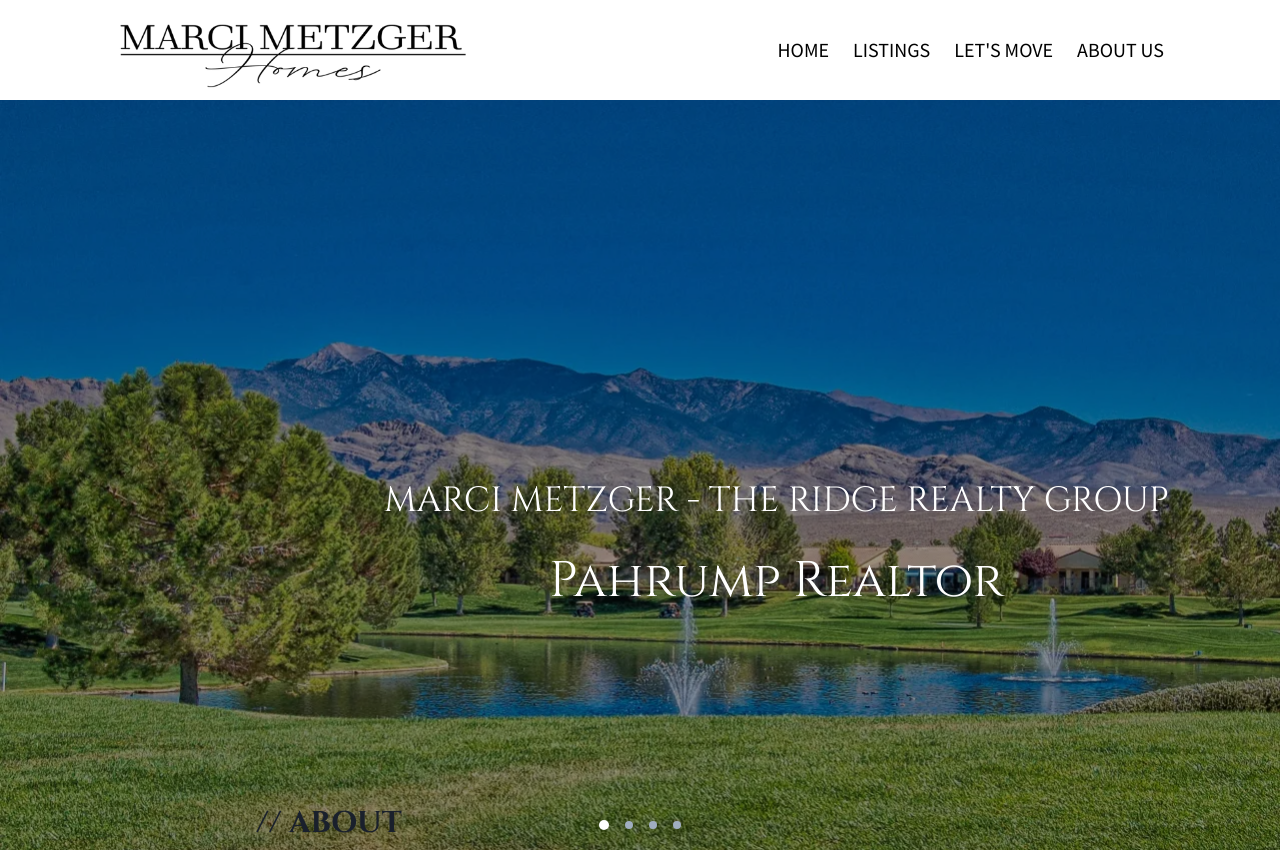
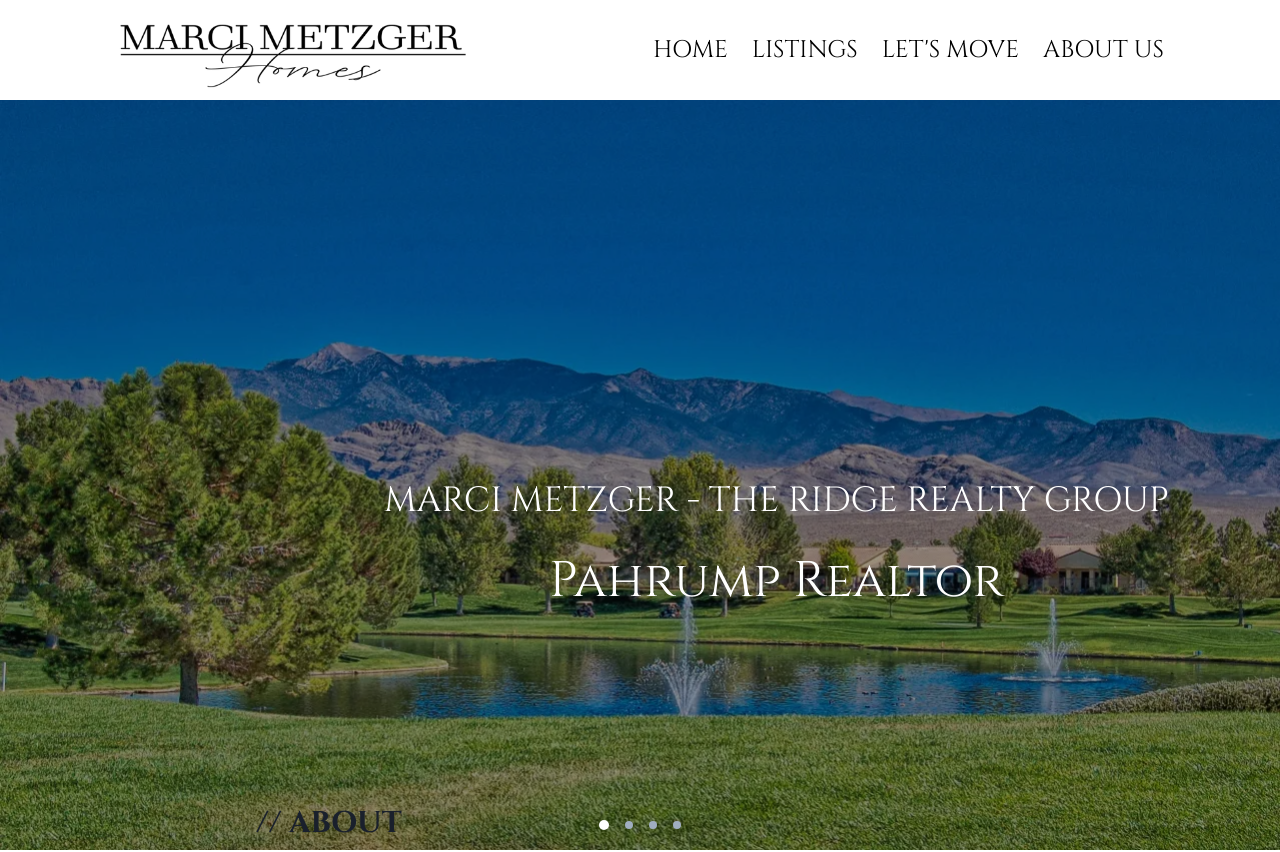
Before and after one commit to StarDusk1217/real-estate-assignment, a Next.js app: page / in a window 1280 px wide. Shown: the top 852 px of the page. Built offline with nearby package versions, Linux system fonts and the light colour scheme.

Commit message:
fix: change font style

```diff
--- a/src/components/pagelayout.js
+++ b/src/components/pagelayout.js
@@ -18,7 +18,13 @@
 
   return (
     <ChakraProvider>
-      <Box minH="150vh" bg="#FFFFFF" display="flex" flexDirection="column">
+      <Box
+        minH="150vh"
+        bg="#FFFFFF"
+        display="flex"
+        flexDirection="column"
+        maxW="2000px"
+      >
         {/* HEADER / NAVBAR */}
         <Flex
           h={{ base: "12vh", md: "10vh" }}
@@ -53,30 +59,38 @@
           >
             <HStack spacing={6}>
               <Text
-                fontFamily="Source Sans Pro"
-                fontSize={20}
-                fontWeight="medium"
+                fontFamily="'Cinzel', serif"
+                fontSize="2xl"
+                fontWeight="thin"
+                cursor="pointer"
+                _hover={{ color: "gray.500" }} // optional hover effect
               >
                 HOME
               </Text>
               <Text
-                fontFamily="Source Sans Pro"
-                fontSize={20}
+                fontFamily="'Cinzel', serif"
+                fontSize="2xl"
                 fontWeight="medium"
+                cursor="pointer"
+                _hover={{ color: "gray.500" }}
               >
                 LISTINGS
               </Text>
               <Text
-                fontFamily="Source Sans Pro"
-                fontSize={20}
+                fontFamily="'Cinzel', serif"
+                fontSize="2xl"
                 fontWeight="medium"
+                cursor="pointer"
+                _hover={{ color: "gray.500" }}
               >
                 LET'S MOVE
               </Text>
               <Text
-                fontFamily="Source Sans Pro"
-                fontSize={20}
+                fontFamily="'Cinzel', serif"
+                fontSize="2xl"
                 fontWeight="medium"
+                cursor="pointer"
+                _hover={{ color: "gray.500" }}
               >
                 ABOUT US
               </Text>
```
